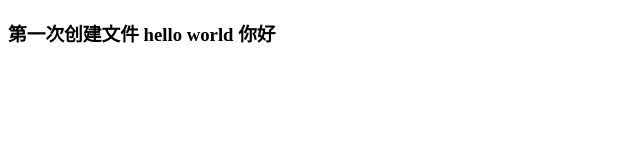
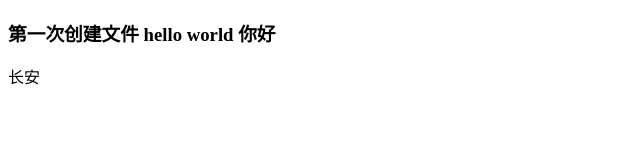
Before and after one commit to wsy150849/wsyck, a plain HTML site: page test.html in a window 1280 px wide. Shown: the full height of the page, 0-640 px from the left. Drawn offline with Linux system fonts and the light colour scheme.

Commit message:
加了一个p标签

```diff
--- a/test.html
+++ b/test.html
@@ -6,5 +6,6 @@
 	</head>
 	<body>
 	    <h3>第一次创建文件 hello world 你好</h3>
+	    <p>长安</p>
 	</body>
 </html>
```
